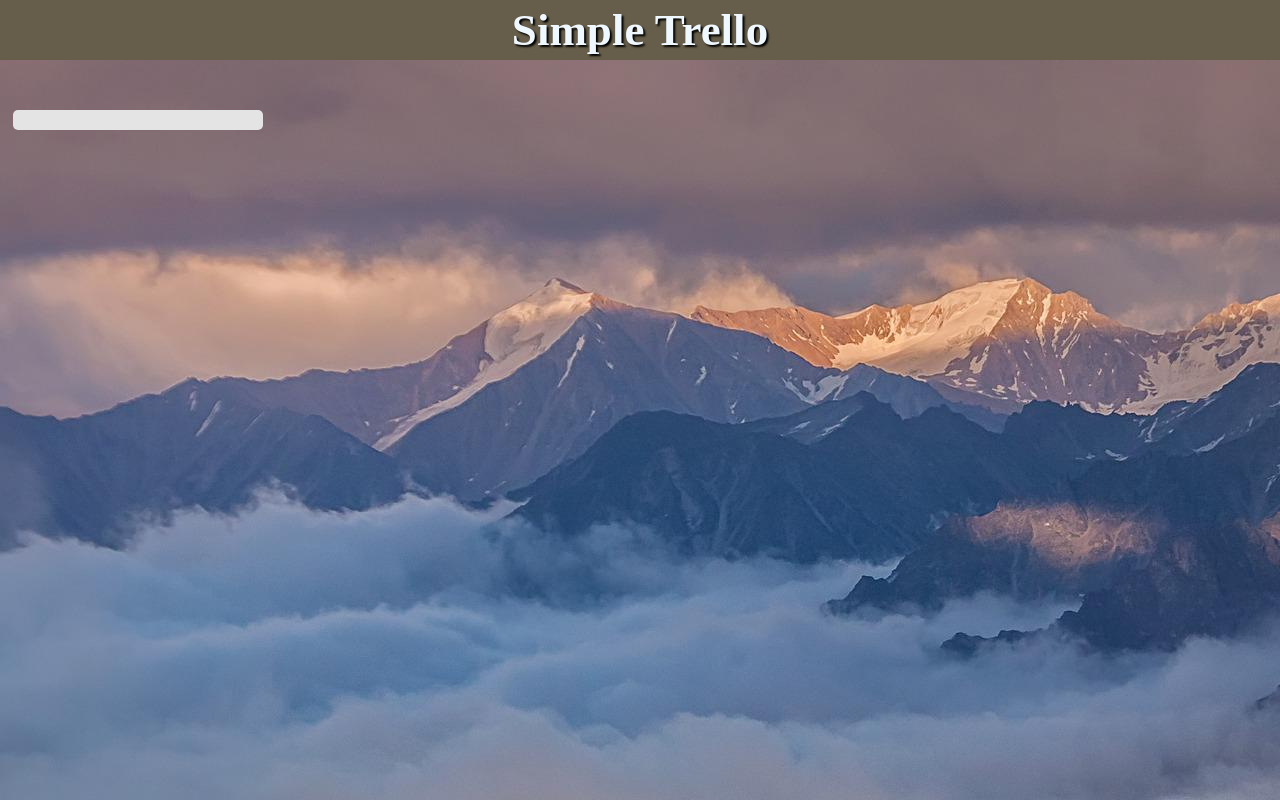
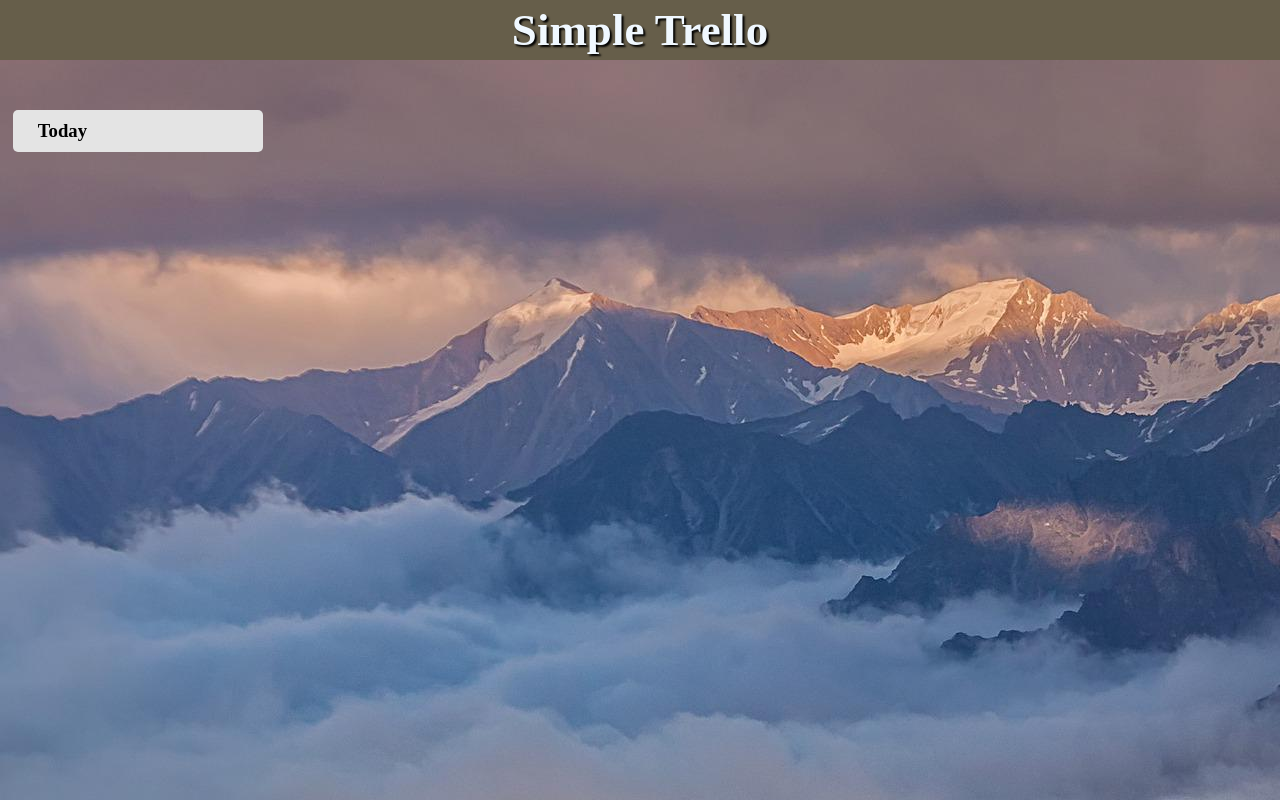
Before and after one commit to sc30gsw/trello-clone, a React (Create React App) app: page / in a window 1280 px wide. Built offline with nearby package versions, Linux system fonts and the light colour scheme.

Commit message:
TaskCardTitleコンポーネントの処理を作成

```diff
--- a/src/components/task/TaskCardTitle.tsx
+++ b/src/components/task/TaskCardTitle.tsx
@@ -1,5 +1,53 @@
-import React from "react";
+import React, { useState } from "react";
 
 export const TaskCardTitle = () => {
-	return <div></div>;
+	// クリックしたかどうかを監視するState(初期値: false)
+	const [isClick, setIsClick] = useState(false);
+	// タスクカードのタイトルを監視するState(初期値: Today)
+	const [inputCardTitle, setInputCardTitle] = useState("Today");
+
+	/**
+	 * クリックした時isClickをtrueにする処理
+	 */
+	const handleClick = () => {
+		setIsClick(true);
+	};
+
+	/**
+	 * Input要素に入力された値をinputCardTitleに代入する処理
+	 *
+	 * @param e Input要素のChangeEvent
+	 */
+	const handleChange = (e: React.ChangeEvent<HTMLInputElement>) => {
+		setInputCardTitle(e.target.value);
+	};
+
+	/**
+	 * Formが送信された時、タスクカードのタイトルを表示する処理
+	 *
+	 * @param e Form要素の送信(submit)Event
+	 */
+	const handleSubmit = (e: React.FormEvent<HTMLFormElement>) => {
+		// formが送信された際に、画面が更新されないようにする
+		e.preventDefault();
+
+		// form送信が完了した時、フォーム入力要素を消し、h3要素を表示する
+		setIsClick(false);
+	};
+
+	return (
+		// クリックされた時、関数実行
+		<div onClick={handleClick}>
+			{/* isClickがtrueの時formをレンダリング */}
+			{isClick ? (
+				// フォームを送信した時、関数実行
+				<form onSubmit={handleSubmit}>
+					{/* input要素の値に変化があった時、関数実行 */}
+					<input type="text" onChange={handleChange} />
+				</form>
+			) : (
+				<h3>{inputCardTitle}</h3>
+			)}
+		</div>
+	);
 };
```
